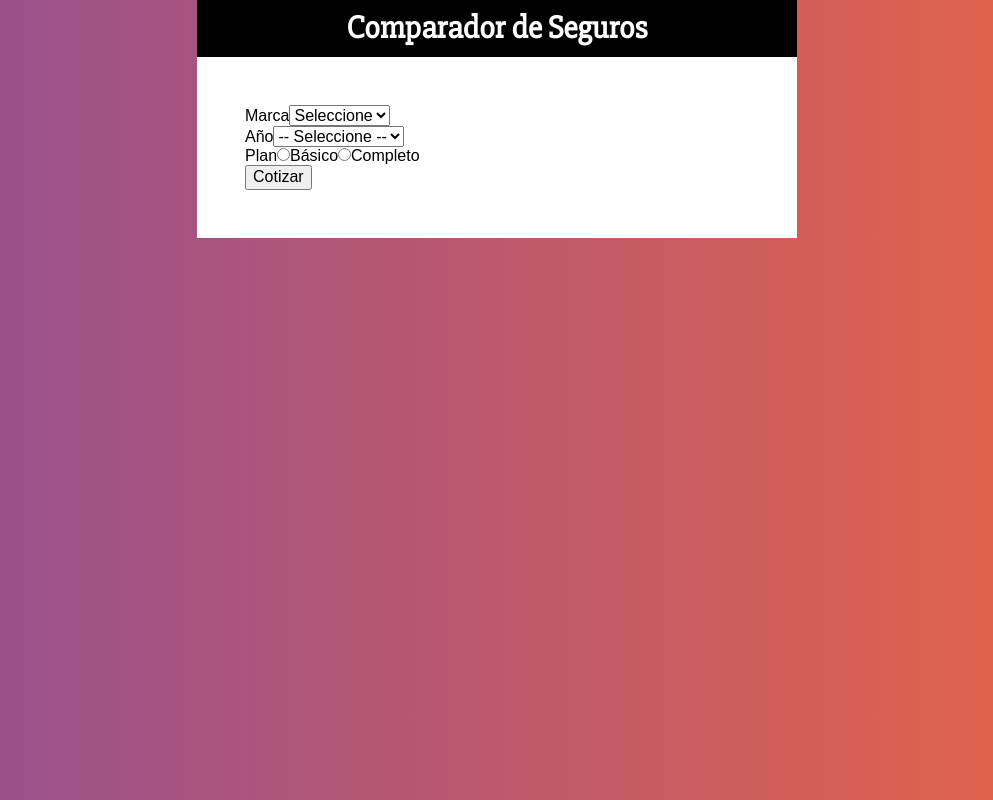
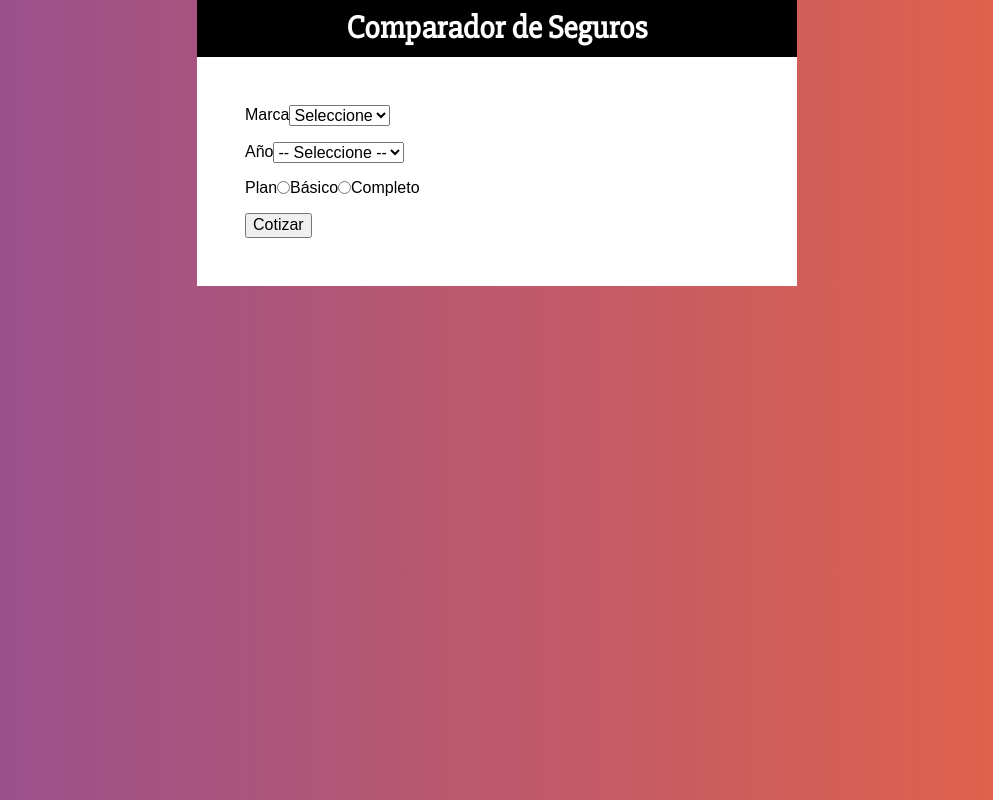
Before and after one commit to pipe473/Comparador-Precios, a React (Create React App) app: page / in a window 1280 px wide. Shown: the whole page, without its empty margins (143-1136 px from the left). Built offline with nearby package versions, Linux system fonts and the light colour scheme.

Commit message:
Añadiendo styled components para todos los div del formulario

```diff
--- a/src/components/Formulario.js
+++ b/src/components/Formulario.js
@@ -1,9 +1,16 @@
 import React from 'react';
+import styled from '@emotion/styled';
+
+const Campo = styled.div`
+    display: flex;
+    margin-bottom: 1rem;
+    align-items: center;
+`;
 
 const Formulario = () => {
 	return (
 		<form>
-			<div>
+			<Campo>
 				<label>Marca</label>
 				<select>
 					<option value="">Seleccione</option>
@@ -11,8 +18,8 @@ const Formulario = () => {
 					<option value="europeo">Europeo</option>
 					<option value="asiatico">Asiático</option>
 				</select>
-			</div>
-			<div>
+			</Campo>
+			<Campo>
 				<label>Año</label>
 				<select>
                     <option value="">-- Seleccione --</option>
@@ -27,8 +34,8 @@ const Formulario = () => {
                     <option value="2013">2013</option>
                     <option value="2012">2012</option>
 				</select>
-			</div>
-            <div>
+			</Campo>
+            <Campo>
                 <label>Plan</label>
                 <input
                     type="radio"
@@ -41,7 +48,7 @@ const Formulario = () => {
                     name="plan"
                     value="completo"
                 />Completo
-            </div>
+            </Campo>
             <button>Cotizar</button>
 		</form>
 	);
```
